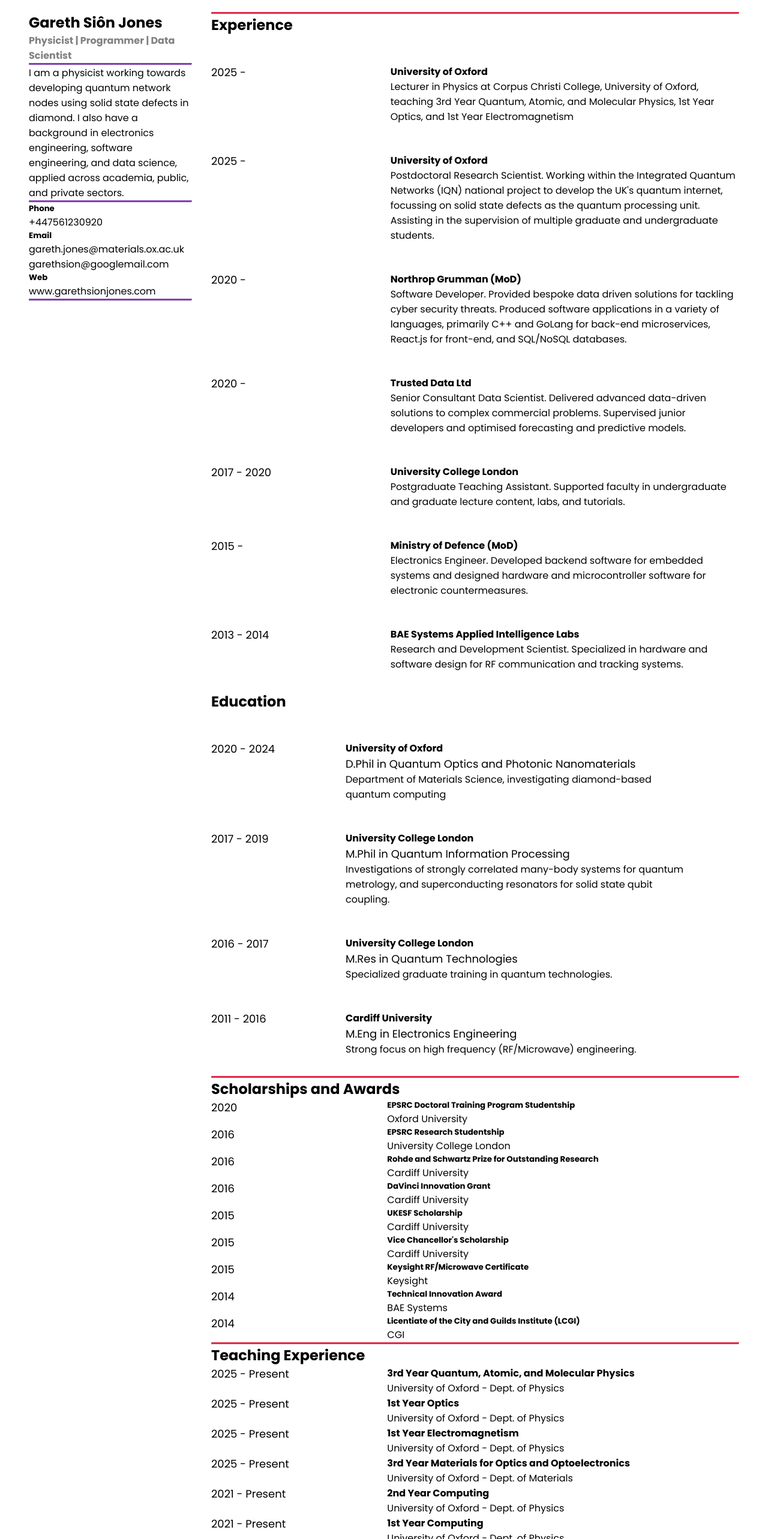
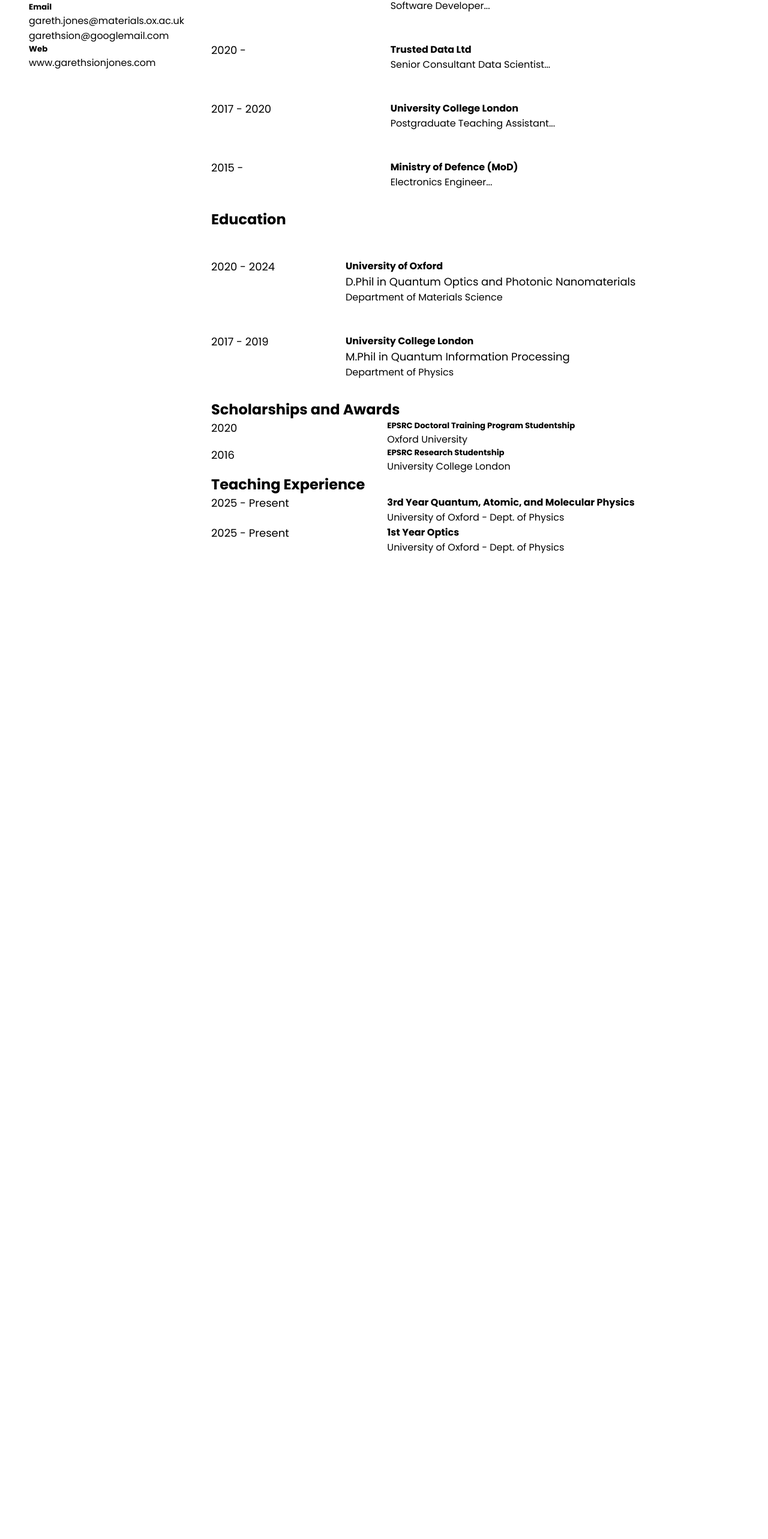
Before and after one commit to garethsion/PortfolioWebsite, a React (Vite) app: page /resume in a window 1280 px wide. Shown: the part 133-2699 px from the top of the page at 60% size. After the commit the page ends 1090 px from the top, so only its background shows below. Built offline with nearby package versions, Linux system fonts and the light colour scheme; the HTML template or start-up script is replaced by a standard one.

Commit message:
I'm still trying to fix the responsivity of the page for different devices

```diff
--- a/src/Pages/Resume.jsx
+++ b/src/Pages/Resume.jsx
@@ -2,30 +2,25 @@ import React, { Component } from 'react';
 import { Grid, Box } from '@mui/material';
 import Education from '../Components/education';
 import Experience from '../Components/experience';
-import Skills from '../Components/skills';
 import Awards from '../Components/awards';
 import Teaching from '../Components/teaching';
 
 class Resume extends Component {
   render() {
     return (
-      /* Outer Box adds padding equal to navbar height */
-      <Box sx={{ pt: '2500px', px: { xs: 2, sm: 3, md: 6 } }}>
-        <Grid container spacing={4} disableEqualOverflow>
+      <Box sx={{ width: '100%', px: { xs: 2, sm: 3, md: 6 }, py: { xs: 2, sm: 3, md: 4 } }}>
+        <Grid container spacing={4}>
 
-          {/* ================= LEFT COLUMN ================= */}
-          <Grid item xs={12} md={3}>
+          {/* LEFT COLUMN */}
+          <Grid item xs={12} sm={4} md={3}>
             <Box>
               <h2>Gareth Siôn Jones</h2>
-              <h4 style={{ color: 'grey' }}>
-                Physicist | Programmer | Data Scientist
-              </h4>
+              <h4 style={{ color: 'grey' }}>Physicist | Programmer | Data Scientist</h4>
               <hr style={{ borderTop: '3px solid #833fb2', width: '100%' }} />
               <p>
                 I am a physicist working towards developing quantum network nodes
                 using solid state defects in diamond. I also have a background
-                in electronics engineering, software engineering, and data science,
-                applied across academia, public, and private sectors.
+                in electronics engineering, software engineering, and data science.
               </p>
               <hr style={{ borderTop: '3px solid #833fb2', width: '100%' }} />
 
@@ -38,128 +33,69 @@ class Resume extends Component {
 
               <h5>Web</h5>
               <p>www.garethsionjones.com</p>
-
-              <hr style={{ borderTop: '3px solid #833fb2', width: '100%' }} />
             </Box>
           </Grid>
 
-          {/* ================= RIGHT COLUMN ================= */}
-          <Grid item xs={12} md={9}>
+          {/* RIGHT COLUMN */}
+          <Grid item xs={12} sm={8} md={9}>
             <Box>
-              {/* Experience Section */}
               <hr style={{ borderTop: '3px solid #e22947' }} />
               <h2>Experience</h2>
-
               <Experience
                 startYear={2025}
                 jobName="University of Oxford"
-                jobDescription="Lecturer in Physics at Corpus Christi College, University of Oxford, teaching 3rd Year Quantum, Atomic, and Molecular Physics, 1st Year Optics, and 1st Year Electromagnetism"
+                jobDescription="Lecturer in Physics at Corpus Christi College..."
               />
-
               <Experience
                 startYear={2025}
                 jobName="University of Oxford"
-                jobDescription="Postdoctoral Research Scientist. Working within the Integrated Quantum Networks (IQN) national project to develop the UK's quantum internet, focussing on solid state defects as the quantum processing unit. Assisting in the supervision of multiple graduate and undergraduate students."
+                jobDescription="Postdoctoral Research Scientist..."
               />
-
               <Experience
                 startYear={2020}
                 jobName="Northrop Grumman (MoD)"
-                jobDescription="Software Developer. Provided bespoke data driven solutions for tackling cyber security threats. Produced software applications in a variety of languages, primarily C++ and GoLang for back-end microservices, React.js for front-end, and SQL/NoSQL databases."
+                jobDescription="Software Developer..."
               />
-
               <Experience
                 startYear={2020}
                 jobName="Trusted Data Ltd"
-                jobDescription="Senior Consultant Data Scientist. Delivered advanced data-driven solutions to complex commercial problems. Supervised junior developers and optimised forecasting and predictive models."
+                jobDescription="Senior Consultant Data Scientist..."
               />
-
               <Experience
                 startYear={2017}
                 endYear={2020}
                 jobName="University College London"
-                jobDescription="Postgraduate Teaching Assistant. Supported faculty in undergraduate and graduate lecture content, labs, and tutorials."
+                jobDescription="Postgraduate Teaching Assistant..."
               />
-
               <Experience
                 startYear={2015}
                 jobName="Ministry of Defence (MoD)"
-                jobDescription="Electronics Engineer. Developed backend software for embedded systems and designed hardware and microcontroller software for electronic countermeasures."
+                jobDescription="Electronics Engineer..."
               />
 
-              <Experience
-                startYear={2013}
-                endYear={2014}
-                jobName="BAE Systems Applied Intelligence Labs"
-                jobDescription="Research and Development Scientist. Specialized in hardware and software design for RF communication and tracking systems."
-              />
-
-              {/* Education Section */}
               <h2>Education</h2>
-
               <Education
                 startYear={2020}
                 endYear={2024}
                 schoolName="University of Oxford"
                 degreeName="D.Phil in Quantum Optics and Photonic Nanomaterials"
-                schoolDescription="Department of Materials Science, investigating diamond-based quantum computing"
+                schoolDescription="Department of Materials Science"
               />
-
               <Education
                 startYear={2017}
                 endYear={2019}
                 schoolName="University College London"
                 degreeName="M.Phil in Quantum Information Processing"
-                schoolDescription="Investigations of strongly correlated many-body systems for quantum metrology, and superconducting resonators for solid state qubit coupling."
+                schoolDescription="Department of Physics"
               />
 
-              <Education
-                startYear={2016}
-                endYear={2017}
-                schoolName="University College London"
-                degreeName="M.Res in Quantum Technologies"
-                schoolDescription="Specialized graduate training in quantum technologies."
-              />
-
-              <Education
-                startYear={2011}
-                endYear={2016}
-                schoolName="Cardiff University"
-                degreeName="M.Eng in Electronics Engineering"
-                schoolDescription="Strong focus on high frequency (RF/Microwave) engineering."
-              />
-
-              {/* Awards Section */}
-              <hr style={{ borderTop: '3px solid #e22947' }} />
               <h2>Scholarships and Awards</h2>
-
               <Awards awardYear={2020} awardName="EPSRC Doctoral Training Program Studentship" awardDescription="Oxford University" />
               <Awards awardYear={2016} awardName="EPSRC Research Studentship" awardDescription="University College London" />
-              <Awards awardYear={2016} awardName="Rohde and Schwartz Prize for Outstanding Research" awardDescription="Cardiff University" />
-              <Awards awardYear={2016} awardName="DaVinci Innovation Grant" awardDescription="Cardiff University" />
-              <Awards awardYear={2015} awardName="UKESF Scholarship" awardDescription="Cardiff University" />
-              <Awards awardYear={2015} awardName="Vice Chancellor's Scholarship" awardDescription="Cardiff University" />
-              <Awards awardYear={2015} awardName="Keysight RF/Microwave Certificate" awardDescription="Keysight" />
-              <Awards awardYear={2014} awardName="Technical Innovation Award" awardDescription="BAE Systems" />
-              <Awards awardYear={2014} awardName="Licentiate of the City and Guilds Institute (LCGI)" awardDescription="CGI" />
 
-              {/* Teaching Section */}
-              <hr style={{ borderTop: '3px solid #e22947' }} />
               <h2>Teaching Experience</h2>
-
               <Teaching startYear={2025} endYear="Present" courseName="3rd Year Quantum, Atomic, and Molecular Physics" institute="University of Oxford - Dept. of Physics" />
               <Teaching startYear={2025} endYear="Present" courseName="1st Year Optics" institute="University of Oxford - Dept. of Physics" />
-              <Teaching startYear={2025} endYear="Present" courseName="1st Year Electromagnetism" institute="University of Oxford - Dept. of Physics" />
-              <Teaching startYear={2025} endYear="Present" courseName="3rd Year Materials for Optics and Optoelectronics" institute="University of Oxford - Dept. of Materials" />
-              <Teaching startYear={2021} endYear="Present" courseName="2nd Year Computing" institute="University of Oxford - Dept. of Physics" />
-              <Teaching startYear={2021} endYear="Present" courseName="1st Year Computing" institute="University of Oxford - Dept. of Physics" />
-              <Teaching startYear={2017} endYear="Present" courseName="Private Tutoring" institute="" />
-              <Teaching startYear={2017} endYear={2020} courseName="1st Year Design and Professional Skills" institute="University College London" />
-              <Teaching startYear={2017} endYear={2020} courseName="1st Year Electronics Laboratory" institute="UCL, Dept of Engineering" />
-              <Teaching startYear={2017} endYear={2019} courseName="2nd Year Physics Electronics Laboratory" institute="UCL, Dept of Physics and Astronomy" />
-              <Teaching startYear={2017} endYear={2018} courseName="3rd Year Java Programming" institute="UCL, Dept of Physics and Astronomy" />
-              <Teaching startYear={2018} courseName="MSc Signal Processing" institute="UCL, Dept of Physics and Astronomy" />
-
             </Box>
           </Grid>
         </Grid>
--- a/src/index.css
+++ b/src/index.css
@@ -15,12 +15,12 @@ a{
   color: inherit;
 }
 .navbar{
-  position: fixed;
+  /* position: fixed; */
   top: 0;
   left: 0;
   width: 100%;
-  height: 80px;
-  z-index: 1000;
+  /* height: 80px; */
+  /* z-index: 1000; */
   display: flex;
   justify-content: space-between;
   align-items: center;
```
